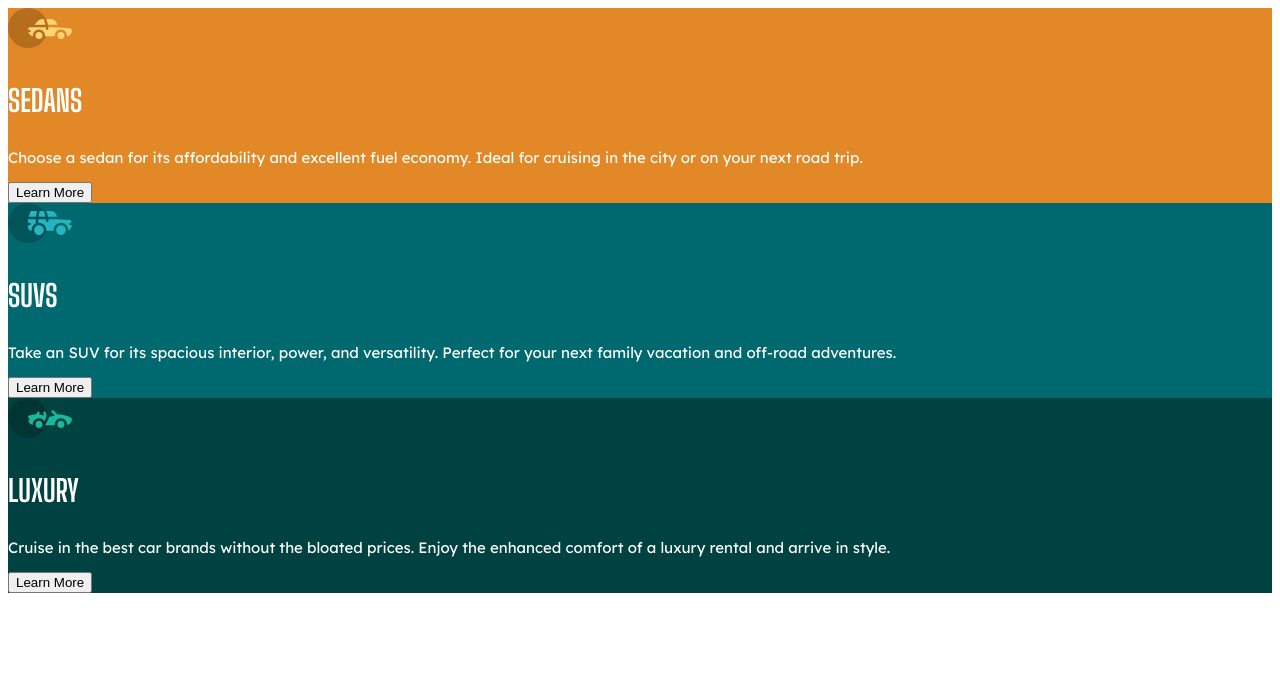
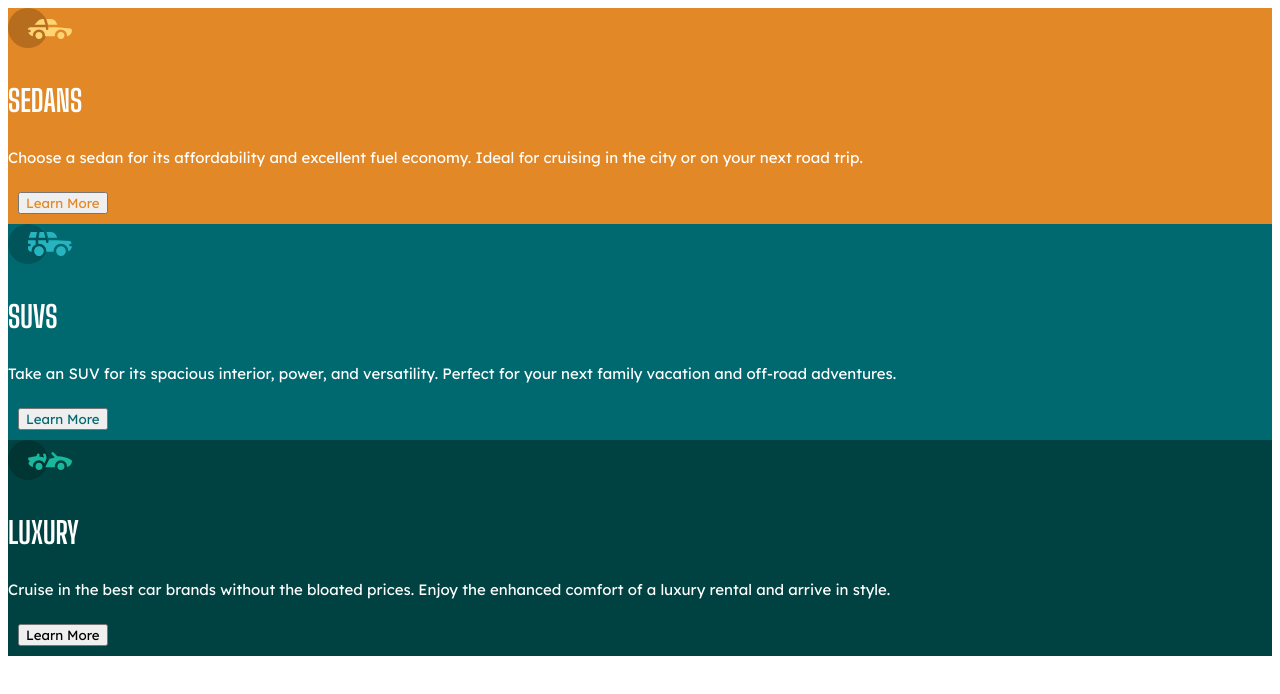
Before and after one commit to heathersvanidze/3-column-preview-card-component-main, a plain HTML site: page index.html in a window 1280 px wide. Drawn offline with Linux system fonts and the light colour scheme.

Commit message:
Styled buttons

```diff
--- a/style.css
+++ b/style.css
@@ -22,8 +22,16 @@ p {
     background-color: #e38826;
 }
 
+#sedans button {
+    color:#e38826
+}
+
 #suvs {
     background-color: #006970;
+}
+
+#suvs button {
+    color:#006970
 }
 
 #luxury {
@@ -33,3 +41,8 @@ p {
 .attribution {
     display:none;
 }
+
+button {
+    margin: 10px;
+    font-family:'Lexend Deca', sans-serif;
+}
```
